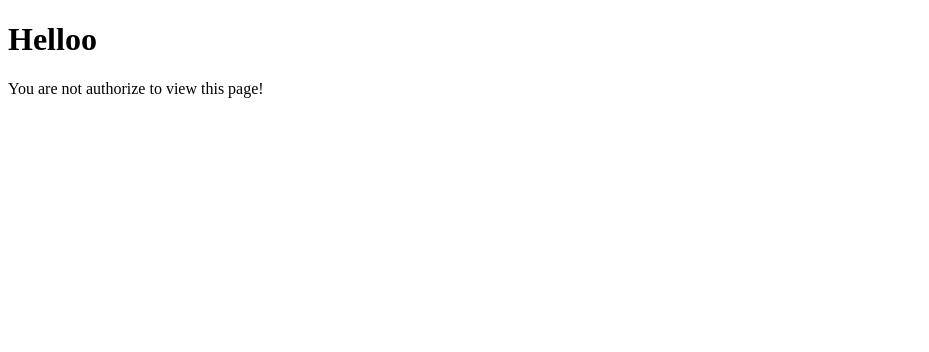
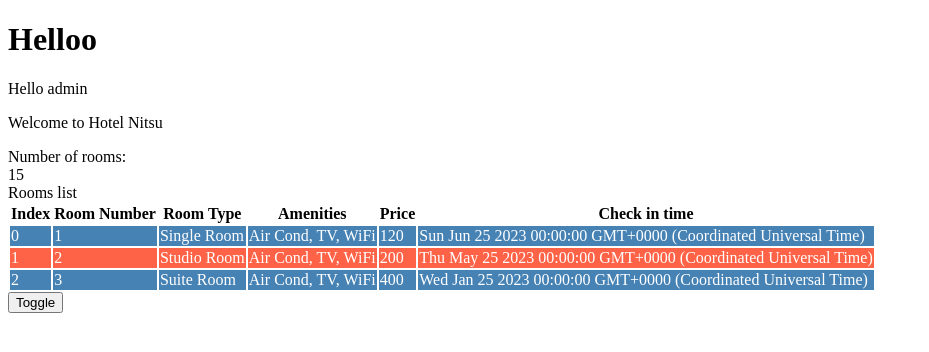
Before and after one commit to nitsuzxz/hotelInventory, an Angular app: page / in a window 1280 px wide. Shown: the top 352 px of the page, without its empty margins (0-929 px from the left). Built offline with nearby package versions, Linux system fonts and the light colour scheme.

Commit message:
apply ngClass

```diff
--- a/src/app/app.component.ts
+++ b/src/app/app.component.ts
@@ -8,5 +8,5 @@ import { Component } from '@angular/core';
 })
 export class AppComponent {
   title = 'hotelInventory';
-  role = '';
+  role = 'Admin';
 }
--- a/src/app/rooms/rooms.component.css
+++ b/src/app/rooms/rooms.component.css
@@ -0,0 +1,11 @@
+.even{
+
+    background-color: steelblue;
+    color:white;
+
+}
+.odd{
+
+    background-color: tomato;
+    color: white;
+}
--- a/src/app/rooms/rooms.component.html
+++ b/src/app/rooms/rooms.component.html
@@ -23,9 +23,15 @@
       </tr>
     </thead>
     <tbody>
-      <!--can use ngFor to iterate array of object. (work same as for loop)
-      more ngfor example on https://blog.angular-university.io/angular-2-ngfor/-->
-      <tr *ngFor="let room of roomList; let i=index">
+      <!--
+      -can use ngFor to iterate array of object. (work same as for loop)
+      more ngfor example on https://blog.angular-university.io/angular-2-ngfor/
+
+      -ngclass to apply css class
+    -->
+      <tr
+       [ngClass]="e? 'even':'odd'"
+       *ngFor="let room of roomList; let i=index let e=even; let o=odd;" >
         <td>{{i}}</td>
         <td>{{room.roomID}}</td>
         <td>{{room.roomType}}</td>
```
